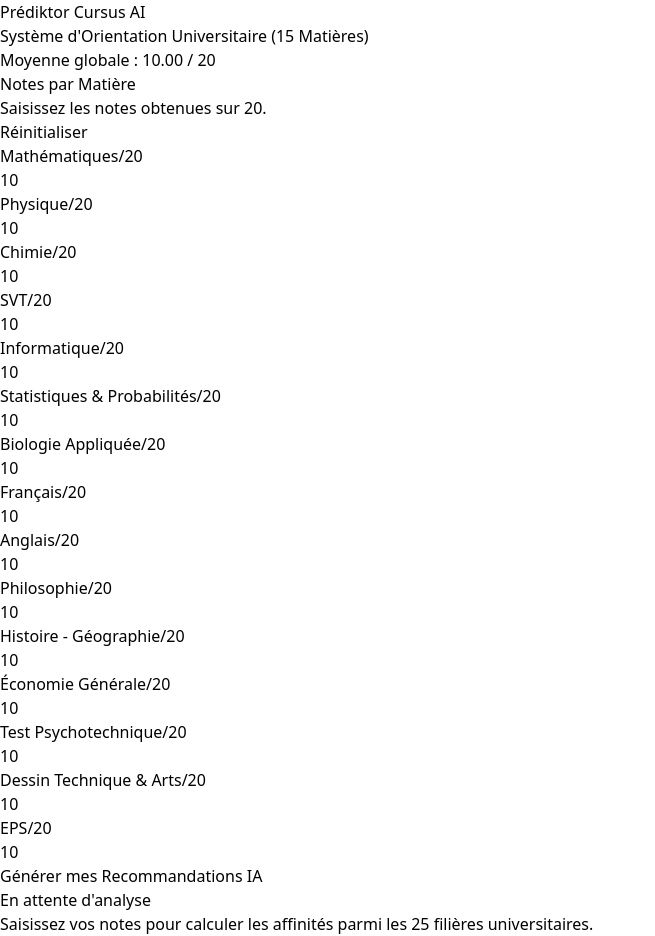
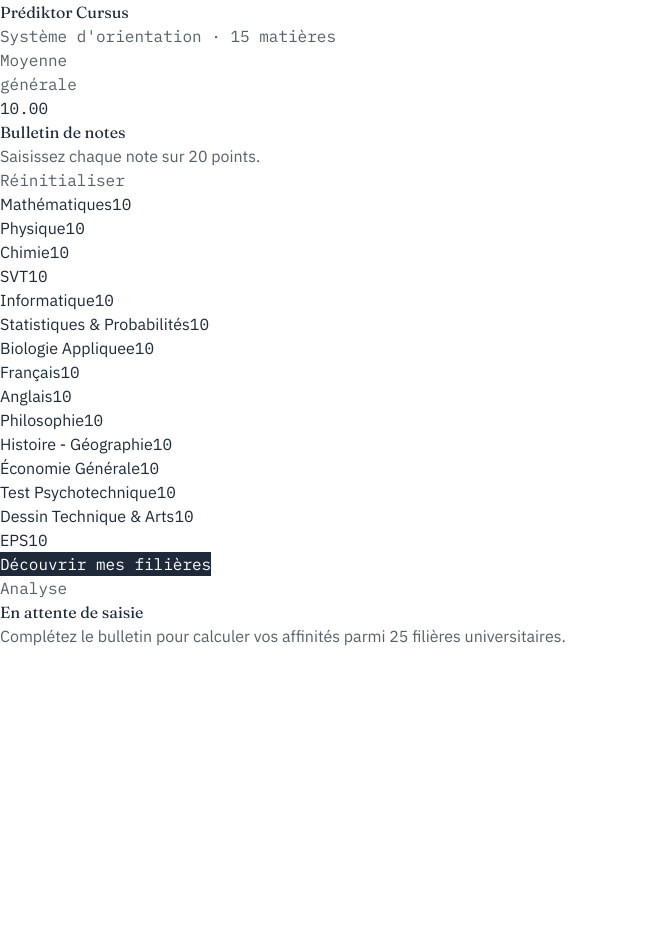
Before and after one commit to HarenaANDRIA/Prediktor-Cursus, a React (Vite) app in the folder prediction-filiere-frontend/: page / in a window 1280 px wide. Shown: the whole page, without its empty margins (0-655 px from the left). After the commit the page ends 800 px from the top, so only its background shows below. Built offline with nearby package versions, Linux system fonts and the light colour scheme.

Commit message:
update interface

```diff
--- a/prediction-filiere-frontend/src/App.jsx
+++ b/prediction-filiere-frontend/src/App.jsx
@@ -8,7 +8,7 @@ const MATIERES = [
   { id: 'science_de_la_vie_et_de_la_terre', label: 'SVT' },
   { id: 'informatique', label: 'Informatique' },
   { id: 'statistiques_et_probabilites', label: 'Statistiques & Probabilités' },
-  { id: 'biologie_appliquee_et_biotechnologie', label: 'Biologie Appliquée' },
+  { id: 'biologie_appliquee_et_biotechnologie', label: 'Biologie Appliquee' },
   { id: 'francais', label: 'Français' },
   { id: 'anglais', label: 'Anglais' },
   { id: 'philosophie', label: 'Philosophie' },
@@ -21,11 +21,21 @@ const MATIERES = [
 
 const DEFAULT_NOTES = MATIERES.reduce((acc, m) => ({ ...acc, [m.id]: 10 }), {});
 
+// Palette (ledger / bulletin scolaire concept — flat colors only, no gradients)
+const INK = '#1E2A3A';
+const INK_SOFT = '#55606B';
+const PAPER = '#FFFFFF';
+const LINE = '#D9DCD2';
+const ACCENT = '#9C3B2E';
+const ACCENT_SOFT = '#F3E5E1';
+
 export default function App() {
   const [notes, setNotes] = useState(DEFAULT_NOTES);
   const [results, setResults] = useState(null);
   const [loading, setLoading] = useState(false);
   const [error, setError] = useState(null);
+  const [showBacQuestion, setShowBacQuestion] = useState(false);
+  const [rejected, setRejected] = useState(false);
 
   const handleInputChange = (id, value) => {
     const val = parseFloat(value);
@@ -39,12 +49,19 @@ export default function App() {
     setNotes(DEFAULT_NOTES);
     setResults(null);
     setError(null);
+    setShowBacQuestion(false);
+    setRejected(false);
   };
 
-  const handleSubmit = async (e) => {
-    e.preventDefault();
+  const values = Object.values(notes).filter(v => typeof v === 'number');
+  const moyNum = values.length ? values.reduce((a, b) => a + b, 0) / values.length : 0;
+  const moyenne = values.length ? moyNum.toFixed(2) : '0.00';
+
+  const fetchRecommendations = async () => {
     setLoading(true);
     setError(null);
+    setShowBacQuestion(false);
+    setRejected(false);
 
     try {
       const response = await axios.post('http://localhost:8000/predict', notes);
@@ -56,52 +73,93 @@ export default function App() {
     }
   };
 
-  const values = Object.values(notes).filter(v => typeof v === 'number');
-  const moyenne = values.length ? (values.reduce((a, b) => a + b, 0) / values.length).toFixed(2) : 0;
+  const handleSubmit = (e) => {
+    e.preventDefault();
+    setResults(null);
+    setError(null);
+    setRejected(false);
+
+    if (moyNum < 10) {
+      setShowBacQuestion(true);
+    } else {
+      fetchRecommendations();
+    }
+  };
+
+  const handleConfirmBac = () => {
+    fetchRecommendations();
+  };
+
+  const handleRejectBac = () => {
+    setShowBacQuestion(false);
+    setRejected(true);
+  };
 
   return (
-    <div className="min-h-screen bg-slate-50 text-slate-900 font-sans pb-12">
-      <header className="bg-white border-b border-slate-200 sticky top-0 z-50">
-        <div className="max-w-6xl mx-auto px-6 py-4 flex items-center justify-between">
+    <div className="min-h-screen font-sans pb-16" style={{ backgroundColor: PAPER, color: INK }}>
+      <style>{`
+        @import url('https://fonts.googleapis.com/css2?family=Fraunces:opsz,wght@9..144,400;9..144,500;9..144,600&family=IBM+Plex+Sans:wght@400;500;600&family=IBM+Plex+Mono:wght@400;500;600&display=swap');
+        .font-display { font-family: 'Fraunces', serif; font-feature-settings: 'ss01' 1; }
+        .font-mono { font-family: 'IBM Plex Mono', monospace; }
+        .font-sans { font-family: 'IBM Plex Sans', sans-serif; }
+      `}</style>
+
+      <header className="sticky top-0 z-50 border-b" style={{ backgroundColor: PAPER, borderColor: LINE }}>
+        <div className="max-w-6xl mx-auto px-6 py-5 flex items-center justify-between">
           <div>
-            <h1 className="text-xl font-bold text-slate-900">Prédiktor Cursus AI</h1>
-            <p className="text-xs text-slate-500">Système d'Orientation Universitaire (15 Matières)</p>
+            <h1 className="font-display text-2xl font-medium tracking-tight" style={{ color: INK }}>
+              Prédiktor Cursus
+            </h1>
+            <p className="font-mono text-[10px] uppercase tracking-[0.15em] mt-1" style={{ color: INK_SOFT }}>
+              Système d'orientation · 15 matières
+            </p>
           </div>
-          <div className="bg-slate-100 border border-slate-200 px-4 py-2 rounded-lg">
-            <span className="text-xs text-slate-500">Moyenne globale : </span>
-            <span className="text-sm font-semibold text-slate-900">{moyenne} / 20</span>
+          <div className="flex items-center gap-3">
+            <span className="font-mono text-[10px] uppercase tracking-[0.15em] text-right leading-tight" style={{ color: INK_SOFT }}>
+              Moyenne<br />générale
+            </span>
+            <div
+              className="min-w-14 h-14 px-3 rounded-full flex items-center justify-center border-2 font-mono font-semibold text-sm whitespace-nowrap"
+              style={{ borderColor: INK, color: INK }}
+            >
+              {moyenne}
+            </div>
           </div>
         </div>
       </header>
 
-      <main className="max-w-6xl mx-auto px-6 pt-8">
+      <main className="max-w-6xl mx-auto px-6 pt-10">
         <div className="grid grid-cols-1 lg:grid-cols-12 gap-8">
           <section className="lg:col-span-7 space-y-6">
-            <div className="bg-white border border-slate-200 rounded-xl p-6 shadow-sm">
-              <div className="flex items-center justify-between mb-6 pb-4 border-b border-slate-100">
+            <div className="bg-white rounded-lg p-6 border" style={{ borderColor: LINE }}>
+              <div className="flex items-start justify-between mb-6 pb-5 border-b" style={{ borderColor: LINE }}>
                 <div>
-                  <h2 className="text-lg font-semibold text-slate-900">Notes par Matière</h2>
-                  <p className="text-sm text-slate-500 mt-1">Saisissez les notes obtenues sur 20.</p>
+                  <h2 className="font-display text-lg font-medium" style={{ color: INK }}>Bulletin de notes</h2>
+                  <p className="font-sans text-sm mt-1" style={{ color: INK_SOFT }}>Saisissez chaque note sur 20 points.</p>
                 </div>
                 <button
                   type="button"
                   onClick={handleReset}
-                  className="px-3 py-1.5 text-xs text-slate-600 hover:text-slate-900 bg-slate-100 hover:bg-slate-200 border border-slate-200 rounded-lg transition-colors font-medium"
+                  className="font-mono text-[10px] uppercase tracking-[0.1em] px-3 py-2 rounded border transition-colors"
+                  style={{ borderColor: LINE, color: INK_SOFT }}
+                  onMouseEnter={e => { e.currentTarget.style.borderColor = ACCENT; e.currentTarget.style.color = ACCENT; }}
+                  onMouseLeave={e => { e.currentTarget.style.borderColor = LINE; e.currentTarget.style.color = INK_SOFT; }}
                 >
                   Réinitialiser
                 </button>
               </div>
 
-              <form onSubmit={handleSubmit} className="space-y-6">
-                <div className="grid grid-cols-1 sm:grid-cols-2 gap-3">
+              <form onSubmit={handleSubmit} className="space-y-8">
+                <div className="grid grid-cols-1 sm:grid-cols-2 gap-x-10">
                   {MATIERES.map(m => (
-                    <div key={m.id} className="bg-slate-50 border border-slate-200 rounded-lg p-3">
-                      <div className="flex items-center justify-between mb-1.5">
-                        <label htmlFor={m.id} className="text-xs font-medium text-slate-700 truncate pr-2">
-                          {m.label}
-                        </label>
-                        <span className="text-[10px] text-slate-400 font-mono">/20</span>
-                      </div>
+                    <div
+                      key={m.id}
+                      className="flex items-baseline justify-between py-2.5 border-b"
+                      style={{ borderColor: LINE, borderBottomStyle: 'dotted' }}
+                    >
+                      <label htmlFor={m.id} className="font-sans text-sm pr-3" style={{ color: INK }}>
+                        {m.label}
+                      </label>
                       <input
                         id={m.id}
                         type="number"
@@ -110,7 +168,10 @@ export default function App() {
                         step="0.25"
                         value={notes[m.id]}
                         onChange={e => handleInputChange(m.id, e.target.value)}
-                        className="w-full bg-white border border-slate-300 rounded px-2.5 py-1.5 text-slate-900 text-sm font-semibold focus:outline-none focus:border-blue-600 focus:ring-1 focus:ring-blue-600"
+                        className="font-mono text-base font-semibold text-right min-w-[4.5rem] w-auto bg-transparent border-0 border-b-2 focus:outline-none px-1"
+                        style={{ color: INK, borderColor: 'transparent' }}
+                        onFocus={e => { e.currentTarget.style.borderColor = ACCENT; }}
+                        onBlur={e => { e.currentTarget.style.borderColor = 'transparent'; }}
                         required
                       />
                     </div>
@@ -120,9 +181,12 @@ export default function App() {
                 <button
                   type="submit"
                   disabled={loading}
-                  className="w-full py-3.5 px-6 bg-blue-600 hover:bg-blue-700 text-white font-medium rounded-lg shadow-sm disabled:opacity-50 transition-colors text-center"
+                  className="w-full py-4 px-6 rounded font-mono text-xs uppercase tracking-[0.15em] font-medium transition-colors disabled:opacity-50 text-center"
+                  style={{ backgroundColor: loading ? INK_SOFT : INK, color: PAPER }}
+                  onMouseEnter={e => { if (!loading) e.currentTarget.style.backgroundColor = ACCENT; }}
+                  onMouseLeave={e => { if (!loading) e.currentTarget.style.backgroundColor = INK; }}
                 >
-                  {loading ? "Analyse en cours..." : "Générer mes Recommandations IA"}
+                  {loading ? "Analyse en cours..." : "Découvrir mes filières"}
                 </button>
               </form>
             </div>
@@ -130,25 +194,92 @@ export default function App() {
 
           <section className="lg:col-span-5 space-y-6">
             {error && (
-              <div className="bg-red-50 border border-red-200 rounded-xl p-4 text-red-700 text-sm">
+              <div className="rounded-lg p-4 text-sm font-sans" style={{ backgroundColor: ACCENT_SOFT, color: ACCENT, border: `1px solid ${ACCENT}` }}>
                 {error}
               </div>
             )}
 
-            {!results && !loading && !error && (
-              <div className="bg-white border border-slate-200 rounded-xl p-8 text-center flex flex-col items-center justify-center min-h-[380px] shadow-sm">
-                <h3 className="text-base font-medium text-slate-800">En attente d'analyse</h3>
-                <p className="text-sm text-slate-500 mt-2 max-w-xs">
-                  Saisissez vos notes pour calculer les affinités parmi les 25 filières universitaires.
+            {!results && !loading && !error && !showBacQuestion && !rejected && (
+              <div
+                className="bg-white rounded-lg p-8 text-center flex flex-col items-center justify-center min-h-[420px] border border-dashed"
+                style={{ borderColor: LINE }}
+              >
+                <span className="font-mono text-[10px] uppercase tracking-[0.15em]" style={{ color: INK_SOFT }}>Analyse</span>
+                <h3 className="font-display text-lg font-medium mt-2" style={{ color: INK }}>En attente de saisie</h3>
+                <p className="font-sans text-sm mt-2 max-w-xs" style={{ color: INK_SOFT }}>
+                  Complétez le bulletin pour calculer vos affinités parmi 25 filières universitaires.
+                </p>
+              </div>
+            )}
+
+            {showBacQuestion && (
+              <div
+                className="bg-white rounded-lg p-8 text-center flex flex-col items-center justify-center min-h-[420px] border space-y-6"
+                style={{ borderColor: ACCENT }}
+              >
+                <span className="font-mono text-[10px] uppercase tracking-[0.15em]" style={{ color: ACCENT }}>Vérification</span>
+                <h3 className="font-display text-lg font-medium" style={{ color: INK }}>
+                  Vous êtes sûr que vous avez été admis(e) au bac ?
+                </h3>
+                <p className="font-sans text-sm max-w-xs" style={{ color: INK_SOFT }}>
+                  Votre moyenne actuelle est de <span className="font-semibold" style={{ color: ACCENT }}>{moyenne}/20</span>.
+                </p>
+                <div className="flex gap-4 w-full max-w-xs pt-2">
+                  <button
+                    type="button"
+                    onClick={handleConfirmBac}
+                    className="flex-1 py-3 px-4 rounded font-mono text-xs uppercase tracking-[0.1em] font-medium transition-colors"
+                    style={{ backgroundColor: INK, color: PAPER }}
+                    onMouseEnter={e => { e.currentTarget.style.backgroundColor = ACCENT; }}
+                    onMouseLeave={e => { e.currentTarget.style.backgroundColor = INK; }}
+                  >
+                    OUI
+                  </button>
+                  <button
+                    type="button"
+                    onClick={handleRejectBac}
+                    className="flex-1 py-3 px-4 rounded font-mono text-xs uppercase tracking-[0.1em] font-medium border transition-colors"
+                    style={{ borderColor: LINE, color: INK }}
+                    onMouseEnter={e => { e.currentTarget.style.borderColor = ACCENT; e.currentTarget.style.color = ACCENT; }}
+                    onMouseLeave={e => { e.currentTarget.style.borderColor = LINE; e.currentTarget.style.color = INK; }}
+                  >
+                    NON
+                  </button>
+                </div>
+              </div>
+            )}
+
+            {rejected && (
+              <div
+                className="bg-white rounded-lg p-8 text-center flex flex-col items-center justify-center min-h-[420px] border"
+                style={{ borderColor: LINE }}
+              >
+                <span className="font-mono text-[10px] uppercase tracking-[0.15em]" style={{ color: INK_SOFT }}>Résultat</span>
+                <h3 className="font-display text-xl font-medium mt-3" style={{ color: ACCENT }}>
+                  Réessayez l'année prochaine, bon courage ! 🤣
+                </h3>
+              </div>
+            )}
+
+            {loading && !results && (
+              <div
+                className="bg-white rounded-lg p-8 text-center flex flex-col items-center justify-center min-h-[420px] border"
+                style={{ borderColor: LINE }}
+              >
+                <div className="w-10 h-10 rounded-full border-2 animate-spin" style={{ borderColor: LINE, borderTopColor: ACCENT }} />
+                <p className="font-mono text-[10px] uppercase tracking-[0.15em] mt-4" style={{ color: INK_SOFT }}>
+                  Calcul des affinités...
                 </p>
               </div>
             )}
 
             {results && (
-              <div className="bg-white border border-slate-200 rounded-xl p-6 shadow-sm space-y-6">
-                <div className="pb-4 border-b border-slate-100">
-                  <h2 className="text-lg font-semibold text-slate-900">Top 3 Recommandations</h2>
-                  <p className="text-xs text-slate-500 mt-1">Classé parmi 25 filières potentielles</p>
+              <div className="bg-white rounded-lg p-6 border space-y-6" style={{ borderColor: LINE }}>
+                <div className="pb-4 border-b" style={{ borderColor: LINE }}>
+                  <span className="font-mono text-[10px] uppercase tracking-[0.15em]" style={{ color: INK_SOFT }}>
+                    Top 3 · 25 filières possibles
+                  </span>
+                  <h2 className="font-display text-lg font-medium mt-1" style={{ color: INK }}>Recommandations</h2>
                 </div>
 
                 <div className="space-y-4">
@@ -157,28 +288,40 @@ export default function App() {
                     return (
                       <div
                         key={rec.rang}
-                        className={`p-4 rounded-lg border ${
-                          isTop1 ? "bg-slate-50 border-blue-600" : "bg-white border-slate-200"
-                        }`}
+                        className="p-4 rounded-lg border"
+                        style={{
+                          backgroundColor: isTop1 ? ACCENT_SOFT : '#FFFFFF',
+                          borderColor: isTop1 ? ACCENT : LINE
+                        }}
                       >
-                        <div className="flex items-center justify-between mb-2">
+                        <div className="flex items-center justify-between mb-3">
                           <div className="flex items-center gap-3">
-                            <span className="px-2 py-0.5 text-xs font-semibold text-slate-700 bg-slate-200 rounded">
-                              #{rec.rang}
-                            </span>
-                            <h3 className="font-medium text-slate-900 text-sm">
+                            <div
+                              className="w-7 h-7 rounded-full flex items-center justify-center font-mono text-[11px] font-semibold shrink-0"
+                              style={
+                                isTop1
+                                  ? { border: `2px solid ${ACCENT}`, color: ACCENT }
+                                  : { border: `1px solid ${LINE}`, color: INK_SOFT }
+                              }
+                            >
+                              {rec.rang}
+                            </div>
+                            <h3 className="font-sans font-medium text-sm" style={{ color: INK }}>
                               {rec.filiere}
                             </h3>
                           </div>
-                          <span className="text-sm font-semibold text-blue-600 font-mono">
+                          <span
+                            className="font-mono text-lg font-semibold shrink-0 pl-2"
+                            style={{ color: isTop1 ? ACCENT : INK }}
+                          >
                             {rec.probabilite}%
                           </span>
                         </div>
 
-                        <div className="w-full bg-slate-200 rounded-full h-2 overflow-hidden mt-3">
+                        <div className="w-full h-1 rounded-full overflow-hidden" style={{ backgroundColor: LINE }}>
                           <div
-                            className={`h-full ${isTop1 ? "bg-blue-600" : "bg-slate-600"}`}
-                            style={{ width: `${rec.probabilite}%` }}
+                            className="h-full rounded-full"
+                            style={{ width: `${rec.probabilite}%`, backgroundColor: isTop1 ? ACCENT : INK_SOFT }}
                           />
                         </div>
                       </div>
```
